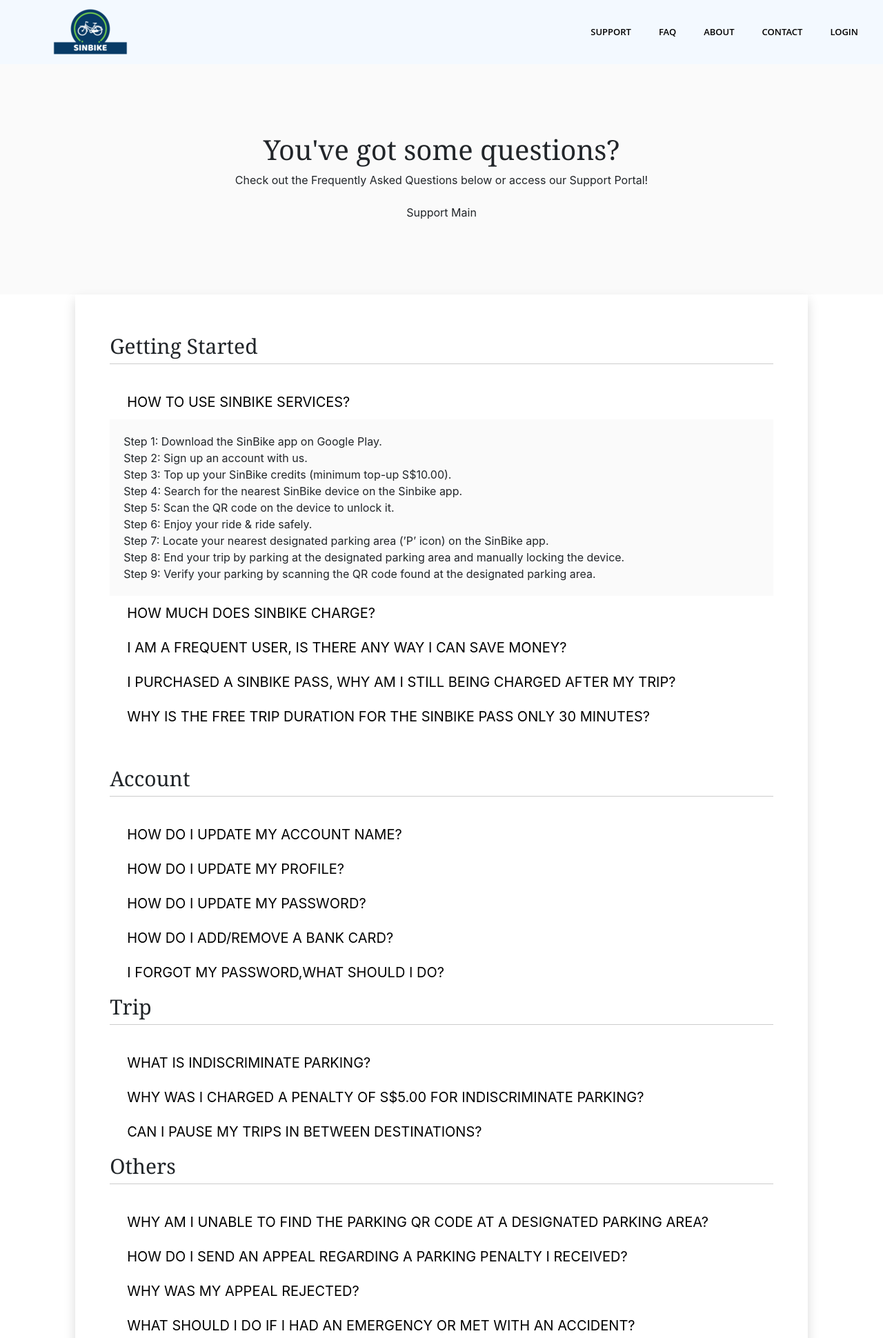
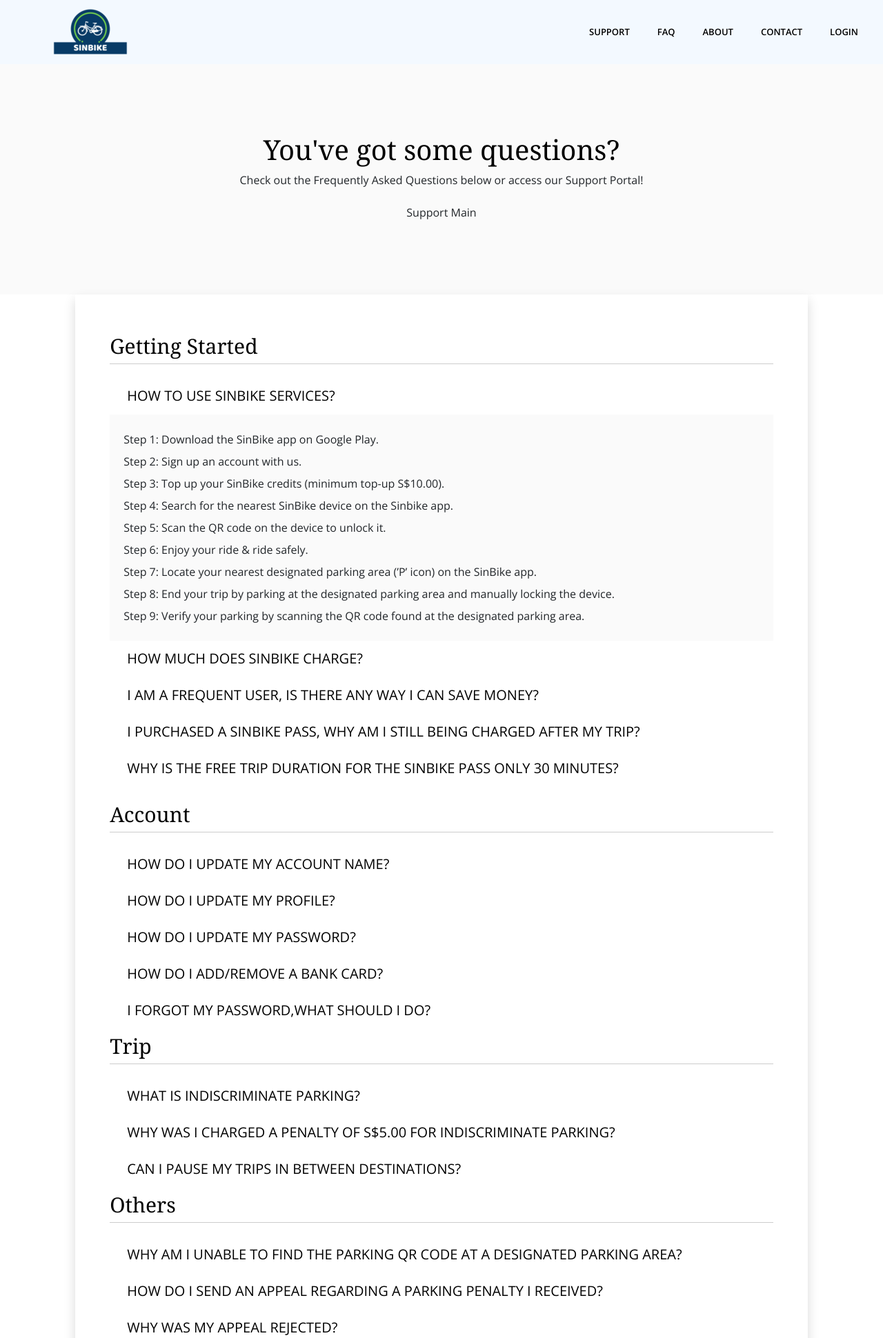
Before and after one commit to lazyKT/Sinbike, a Django app: page /common/faq/ in a window 1280 px wide. Shown: the top 1940 px of the page at 69% size. Run offline with Django 3.2, Linux system fonts and the light colour scheme; some libraries are stand-ins or nearby versions.

Commit message:
210808 CSS/Font update

```diff
--- a/djangoproject/sinbike/common/views.py
+++ b/djangoproject/sinbike/common/views.py
@@ -16,7 +16,7 @@
             raw_password = form.cleaned_data.get('password1')
             user = authenticate(username=username, password=raw_password)
             login(request, user)
-            return redirect('main')
+            return redirect('home')
     else:
         form = UserForm()
     return render(request, 'common/signup.html', {'form': form})
--- a/djangoproject/sinbike/sinbike/urls.py
+++ b/djangoproject/sinbike/sinbike/urls.py
@@ -14,6 +14,7 @@
     2. Add a URL to urlpatterns:  path('blog/', include('blog.urls'))
 """
 from django.contrib import admin
+from django.contrib.auth import views as auth_views
 from django.urls import path, include
 from sinbike_CX import views
 from django.conf.urls.static import static
@@ -23,6 +24,10 @@
 urlpatterns = [
     # Customers
     path('customers/', include('sinbike_Customers.urls')),
+    path('password_reset/', auth_views.PasswordResetView.as_view(), name='password_reset'),
+    path('password_reset_done/', auth_views.PasswordChangeDoneView.as_view(), name='password_reset_done'),
+    path('password_reset_confirm/<uidb64>/<token>', auth_views.PasswordResetConfirmView.as_view(), name='password_reset_confirm'),
+    path('password_reset_complete/', auth_views.PasswordResetCompleteView.as_view(), name='password_reset_complete'),
     # Bikes
     path ('bikes/', include('sinbike_Bikes.urls')),
     path('admin/', admin.site.urls),
--- a/djangoproject/sinbike/static/main.css
+++ b/djangoproject/sinbike/static/main.css
@@ -1,4 +1,16 @@
 /* stylelint-disable selector-list-comma-newline-after */
+
+@import url("https://fonts.googleapis.com/css?family=Lora:400,400i|Open+Sans:300,400,600,700,800");
+body, p, a, li {
+  font-family: "Open Sans", sans-serif;
+  -webkit-font-smoothing: antialiased;
+}
+
+h1, h2, h3, h4, h5, h6 {
+  font-family: "Open Sans", sans-serif;
+  color: #000;
+  font-weight: 300;
+}
 
 .blog-header {
     line-height: 1;
@@ -305,11 +317,12 @@
 }
 
 .faq .block .faq-item {
-  margin-bottom: 40px;
+  margin-bottom: 15px;
+  line-height: 200%;
 }
 
 .faq .block .faq-item .faq-item-title {
-  margin-bottom: 30px;
+  margin-bottom: 20px;
 }
 
 .faq .block .faq-item .faq-item-title h2 {
--- a/djangoproject/sinbike/templates/FAQ.html
+++ b/djangoproject/sinbike/templates/FAQ.html
@@ -35,7 +35,7 @@
                   </a>
                 </div>
                 <div id="gstAccordion1" class="collapse show accordion-block">
-                  <p class="mb-0">
+                  <p class="mb-0" id="accord1">
                     Step 1: Download the SinBike app on Google Play.<br>
                     Step 2: Sign up an account with us.<br>
                     Step 3: Top up your SinBike credits (minimum top-up S$10.00).<br>
@@ -185,12 +185,10 @@
                 </div>
                 <div id="accountAccordion4" class="collapse accordion-block">
                   <p>
-                    <ul>
-                      <li>Login SinBike app</li>
-                      <li>Tap “ACCOUNT” </li>
-                      <li>Tap “Wallet”</li>
-                      <li>Add new bank card or Remove a bank card</li>
-                    </ul>
+                    • Login SinBike app <br>
+                    • Tap “ACCOUNT” <br>
+                    • Tap “Wallet” <br>
+                    • Add new bank card or Remove a bank card<br>
                   </p>
                 </div>
               </div>
--- a/djangoproject/sinbike/templates/base.html
+++ b/djangoproject/sinbike/templates/base.html
@@ -64,7 +64,6 @@
                             <!--Links-->
                             <ul>
                                 <li><a href="{% url 'common:faq' %}">FAQ</a></li>
-                                <li><a href="#">News</a></li>
                                 <li><a href="{% url 'support:main' %}">Support</a></li>
                             </ul>
                         </div>
@@ -75,9 +74,9 @@
                           <h6>Resources</h6>
                           <!-- links -->
                           <ul>
+                              <li><a href="{% url 'common:login' %}">About</a></li>
                               <li><a href="{% url 'common:signup' %}">Register</a></li>
                               <li><a href="{% url 'common:login' %}">Login</a></li>
-                              <li><a href="#">FAQ</a></li>
                           </ul>
                         </div>
                       </div>
--- a/djangoproject/sinbike/templates/main.html
+++ b/djangoproject/sinbike/templates/main.html
@@ -35,19 +35,19 @@
             <div class="col-lg-4 col-md-6 mt-5 mt-md-0 text-center">
               <i class="ti-paint-bucket text-primary h1"></i>
               <h3 class="mt-4 text-capitalize h5 ">NO DEPOSIT</h3>
-              <p class="regular text-muted">With no deposits to pay, renting a bicycle with SG Bike is simple and fuss free. Gather your friends and cycle the clean and green way in an affordable manner! </p>
+              <p class="regular text-muted">With no deposits to pay, renting a bicycle with SinBike is simple and fuss free. Gather your friends and cycle the clean and green way in an affordable manner! </p>
             </div>
             <div class="col-lg-4 col-md-6 mt-5 mt-md-0 text-center">
               <i class="ti-shine text-primary h1"></i>
               <h3 class="mt-4 text-capitalize h5 ">CONVENIENT</h3>
               <p class="regular text-muted">
-                With thousands of bicycles available around you, SG Bike makes getting around to places a lot more convenient!
+                With thousands of bicycles available around you, SinBike makes getting around to places a lot more convenient!
                 <br>You don’t even have to worry about bicycle storage or maintenance! </p>
             </div>
             <div class="col-lg-4 col-md-12 mt-5 mt-lg-0 text-center">
               <i class="ti-thought text-primary h1"></i>
               <h3 class="mt-4 text-capitalize h5 ">HEALTHY</h3>
-              <p class="regular text-muted">Feel the breeze and get your heart pumping! Get some much needed outdoor time by simply heading somewhere with an SG Bike for a undiscovered bike view, or even just biking for fun!</p>
+              <p class="regular text-muted">Feel the breeze and get your heart pumping! Get some much needed outdoor time by simply heading somewhere with an SinBike for a undiscovered bike view, or even just biking for fun!</p>
               </p>
             </div>
           </div>
```
Also changed, not shown: djangoproject/sinbike/sinbike/settings.py (+13 -0 lines), djangoproject/sinbike/templates/about.html (+13 -0 lines), djangoproject/sinbike/common/migrations/0003_auto_20210805_2013.py (added), djangoproject/sinbike/db.sqlite3, djangoproject/sinbike/sinbike_Bikes/migrations/0007_auto_20210805_2013.py (added), djangoproject/sinbike/sinbike_CX/migrations/0008_auto_20210805_2013.py (added), djangoproject/sinbike/sinbike_Customers/migrations/0019_auto_20210805_2013.py (added).
